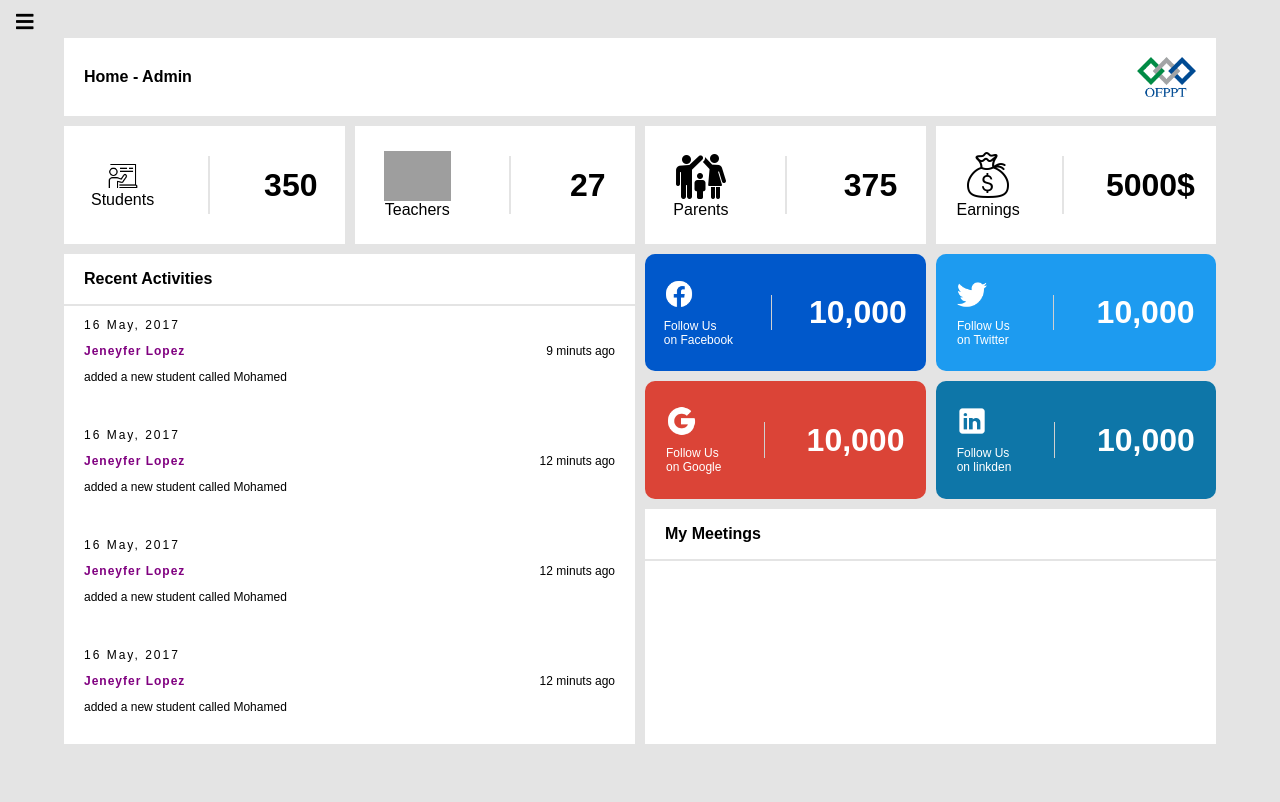
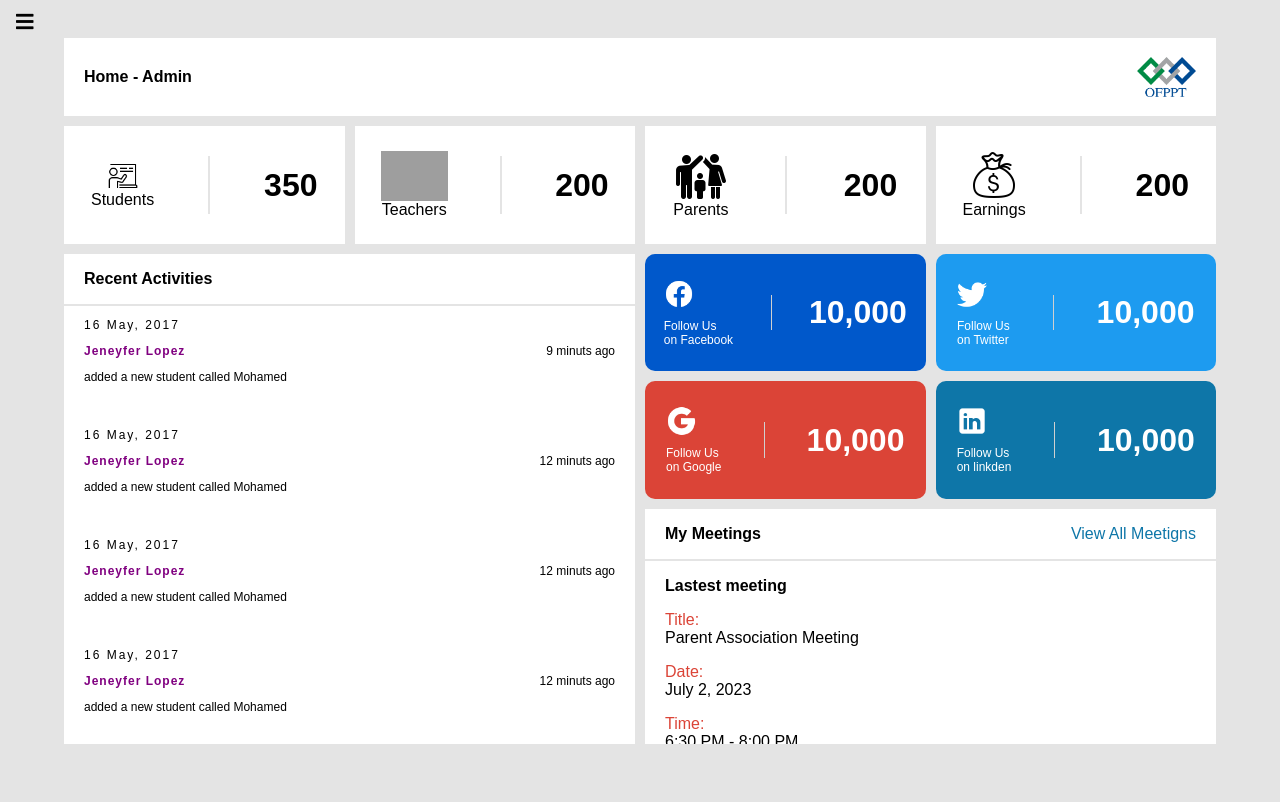
Before and after one commit to atrgouti/school-managment, a PHP site: page /pages/test.html in a window 1280 px wide. Shown: the top 802 px of the page. Run offline with PHP 8.4, Linux system fonts and the light colour scheme; some libraries are stand-ins or nearby versions; some web fonts are replaced; grey boxes are pictures that could not be loaded.

Commit message:
still working on the design

```diff
--- a/pages/script.js
+++ b/pages/script.js
@@ -9,3 +9,20 @@ open_btn.addEventListener('click', () => {
 close_btn.addEventListener('click', () => {
     nav.forEach(nav_el => nav_el.classList.remove('visible'))
 })
+
+
+const valueDisplays = document.querySelectorAll(".nums")
+// let interval = 100;
+
+valueDisplays.forEach((value) => {
+    let startValue = 0
+    let endValue = parseInt(value.getAttribute("data-val"))
+    // let duration = Math.floor(interval / endValue)
+    let counter = setInterval(function() {
+        startValue += 1
+        value.textContent = startValue;
+        if(startValue == endValue){
+            clearInterval(counter);
+        }
+    }, 1)
+})
--- a/pages/test.css
+++ b/pages/test.css
@@ -146,6 +146,7 @@ body {
     margin-top: 38px;
     margin-bottom: 30px;
     width: 90%;
+    max-width: 1500px;
     display: grid;
     grid-template-columns: 2fr 2fr 2fr 2fr;
     grid-template-rows: 1fr 1.5fr 1.5fr 1.5fr 3fr;
@@ -405,7 +406,7 @@ body {
 /* working on calindar */
 .calinder{
   overflow-y: auto;
-  height: 490px;
+  max-height: 490px;
 }
 .container .calinder .recent{
   padding-left: 20px;
@@ -442,6 +443,10 @@ body {
 
 
 /* working on the board  */
+.board{
+  overflow-y: auto;
+  height: 235px;
+}
 .container .board .recent{
   padding-left: 20px;
   font-weight: bold;
@@ -451,9 +456,22 @@ body {
   height: 2px;
   background-color: rgb(228, 228, 228);
 }
-
-
-
+.container .board span{
+  display: flex;
+  justify-content: space-between;
+}
+.container .board span .addmeeting{
+  padding-right: 20px;
+  text-decoration: none;
+  color: #0e76a8;
+}
+.bold{
+  color: #DB4437;
+  display: inline;
+}
+.board .meeting{
+  padding-left: 20px;
+}
 
 /* start working on media quiries */
 
@@ -534,4 +552,8 @@ body {
     width: 1px;
     background-color: rgb(208, 208, 208);
   }
+  /* working on the board */
+  .board{
+    height: fit-content;
+  }
 }
--- a/pages/test.html
+++ b/pages/test.html
@@ -29,7 +29,7 @@
       <p>Students</p>
     </span>
     <div class="line"></div>
-    <h1>350</h1>
+    <h1 data-val="350" class="nums">000</h1>
   </div>
 
 
@@ -39,7 +39,7 @@
       <p>Teachers</p>
     </span>
     <div class="line"></div>
-    <h1>27</h1>
+    <h1 class="nums" data-val="200">000</h1>
   </div>
 
 
@@ -49,7 +49,7 @@
       <p>Parents</p>
     </span>
     <div class="line"></div>
-    <h1>375</h1>
+    <h1 class="nums" data-val="200">000</h1>
   </div>
 
 
@@ -59,7 +59,7 @@
       <p>Earnings</p>
     </span>
     <div class="line"></div>
-    <h1>5000$</h1>
+    <h1 class="nums" data-val="200">275$</h1>
   </div>
 
 
@@ -160,8 +160,18 @@
 
 
   <div class="board">
-    <p class="recent">My Meetings</p>
+    <span>
+      <p class="recent">My Meetings</p>
+      <p><a class="addmeeting" href="#">View All Meetigns</a></p>
+    </span>
     <div class="line2"></div>
+    <div class="meeting">
+      <p style="font-weight: bold;">Lastest meeting</p>
+      <p><span class="bold">Title: </span>Parent Association Meeting</p>
+      <p><span class="bold">Date: </span>July 2, 2023</p>
+      <p><span class="bold">Time: </span>6:30 PM - 8:00 PM</p>
+      <p><span class="bold">Location: </span>School Auditorium</p>
+    </div>
   </div>
 
 
```
